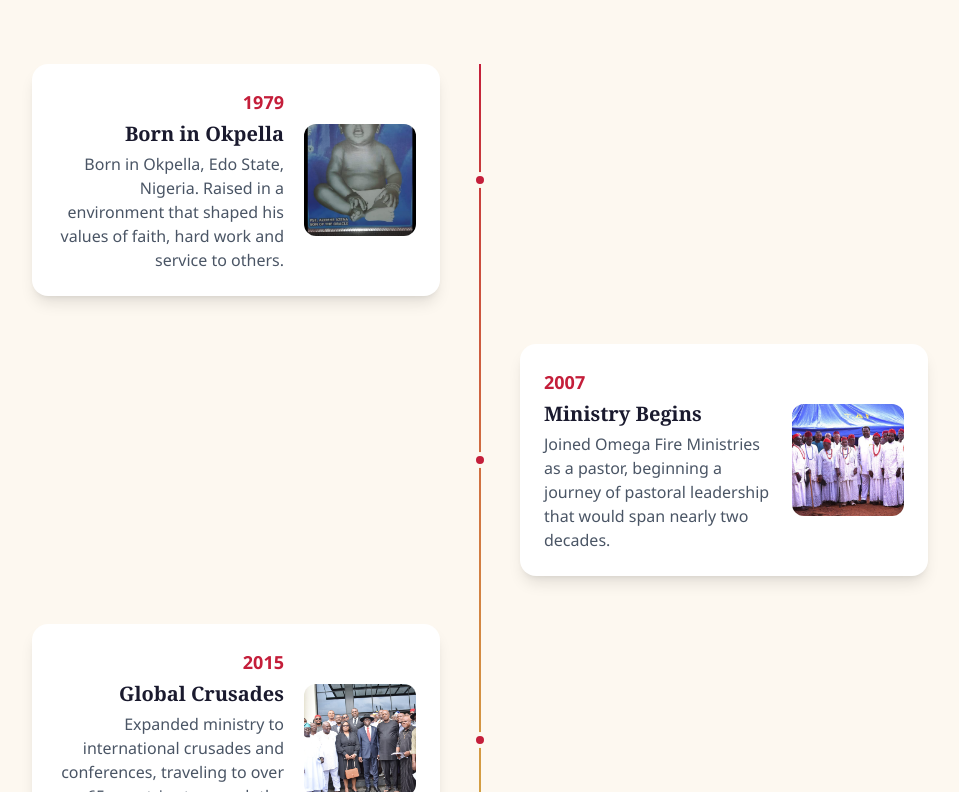
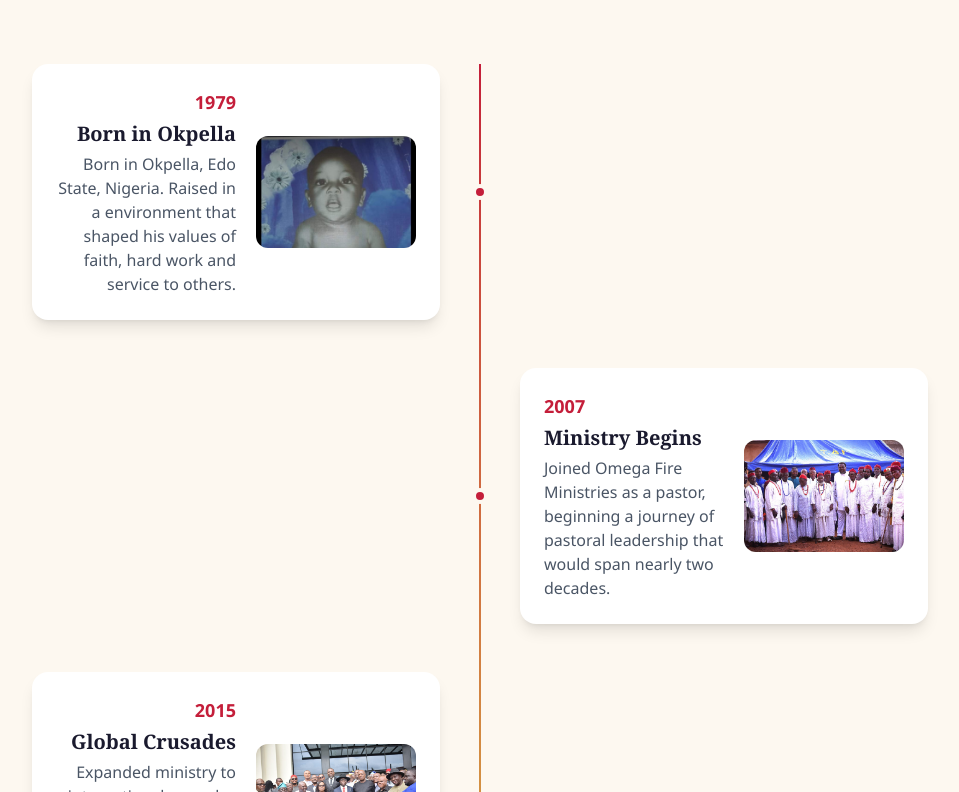
Before and after one commit to glorino/drazemheazena, a Next.js app: page /about in a window 1280 px wide. Shown: the part 2088-2880 px from the top of the page, without its empty margins (160-1119 px from the left). Built offline with nearby package versions, Linux system fonts and the light colour scheme.

Commit message:
fix: enlarge milestone images to 160x112 with object-top focus

```diff
--- a/src/app/about/page.tsx
+++ b/src/app/about/page.tsx
@@ -325,13 +325,13 @@ export default function AboutPage() {
                       >
                         <div className="bg-white rounded-2xl shadow-lg p-6 inline-flex items-center gap-5">
                           {item.image && (
-                            <div className={`w-28 h-28 rounded-xl overflow-hidden shrink-0 ${index % 2 === 0 ? "order-2" : "order-1"}`}>
+                            <div className={`w-40 h-28 rounded-xl overflow-hidden shrink-0 ${index % 2 === 0 ? "order-2" : "order-1"}`}>
                               <Image
                                 src={item.image}
                                 alt={item.title}
-                                width={112}
+                                width={160}
                                 height={112}
-                                className="w-full h-full object-cover"
+                                className="w-full h-full object-cover object-top"
                               />
                             </div>
                           )}
--- a/src/app/page.tsx
+++ b/src/app/page.tsx
@@ -409,13 +409,13 @@ export default function HomePage() {
                       >
                         <div className="bg-white/5 backdrop-blur-sm border border-white/10 rounded-2xl p-6 inline-flex items-center gap-5">
                           {milestone.image && (
-                            <div className={`w-28 h-28 rounded-xl overflow-hidden shrink-0 ${index % 2 === 0 ? "order-2" : "order-1"}`}>
+                            <div className={`w-40 h-28 rounded-xl overflow-hidden shrink-0 ${index % 2 === 0 ? "order-2" : "order-1"}`}>
                               <Image
                                 src={milestone.image}
                                 alt={milestone.title}
-                                width={112}
+                                width={160}
                                 height={112}
-                                className="w-full h-full object-cover"
+                                className="w-full h-full object-cover object-top"
                               />
                             </div>
                           )}
```
